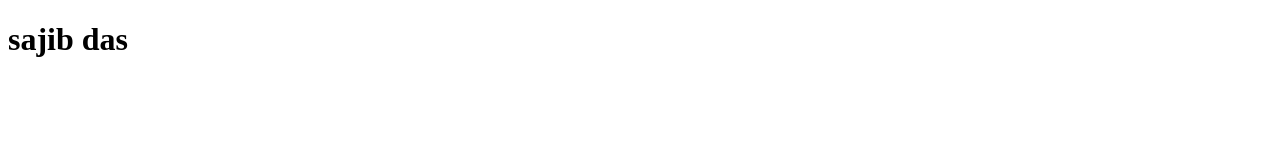
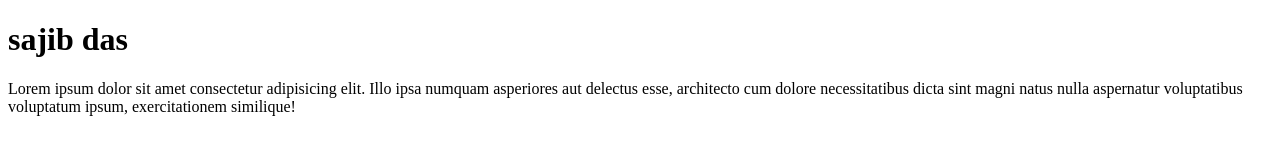
Before and after one commit to sajibdas126/sajibdas126, a plain HTML site: page index.html in a window 1280 px wide. Drawn offline with Linux system fonts and the light colour scheme.

Commit message:
ptag-added

```diff
--- a/index.html
+++ b/index.html
@@ -7,5 +7,7 @@
 </head>
 <body>
     <h1>sajib das</h1>
+    <p>Lorem ipsum dolor sit amet consectetur adipisicing elit. Illo ipsa numquam asperiores aut delectus esse, architecto cum dolore necessitatibus dicta sint magni natus nulla aspernatur voluptatibus voluptatum ipsum, exercitationem similique!
+    </p>
 </body>
 </html>
```
